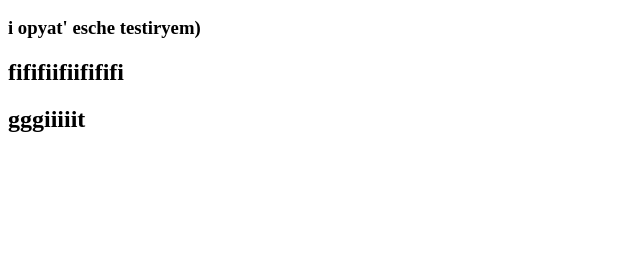
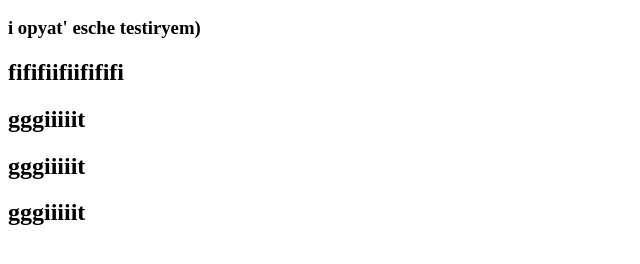
Before and after one commit to Nexoroshii/project, a plain HTML site: page index.html in a window 1280 px wide. Shown: the part 110-374 px from the top of the page, without its empty margins (0-640 px from the left). Drawn offline with Linux system fonts and the light colour scheme.

Commit message:
Update index.html

```diff
--- a/index.html
+++ b/index.html
@@ -12,5 +12,7 @@
     <h3>i opyat' esche testiryem)</h3>
     <h2>fififiifiifififi</h2>
     <h2>gggiiiiit</h2>
+    <h2>gggiiiiit</h2>
+    <h2>gggiiiiit</h2>
 </body>
 </html>
```
